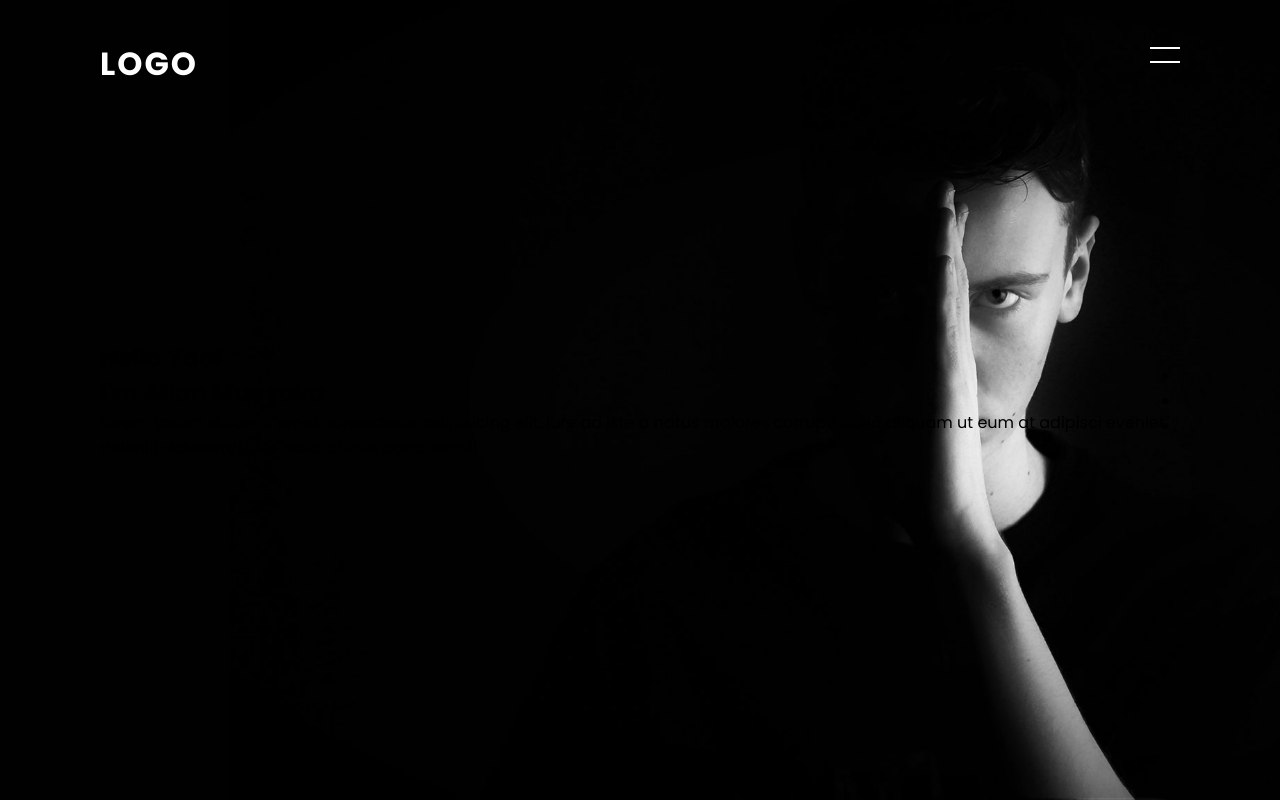
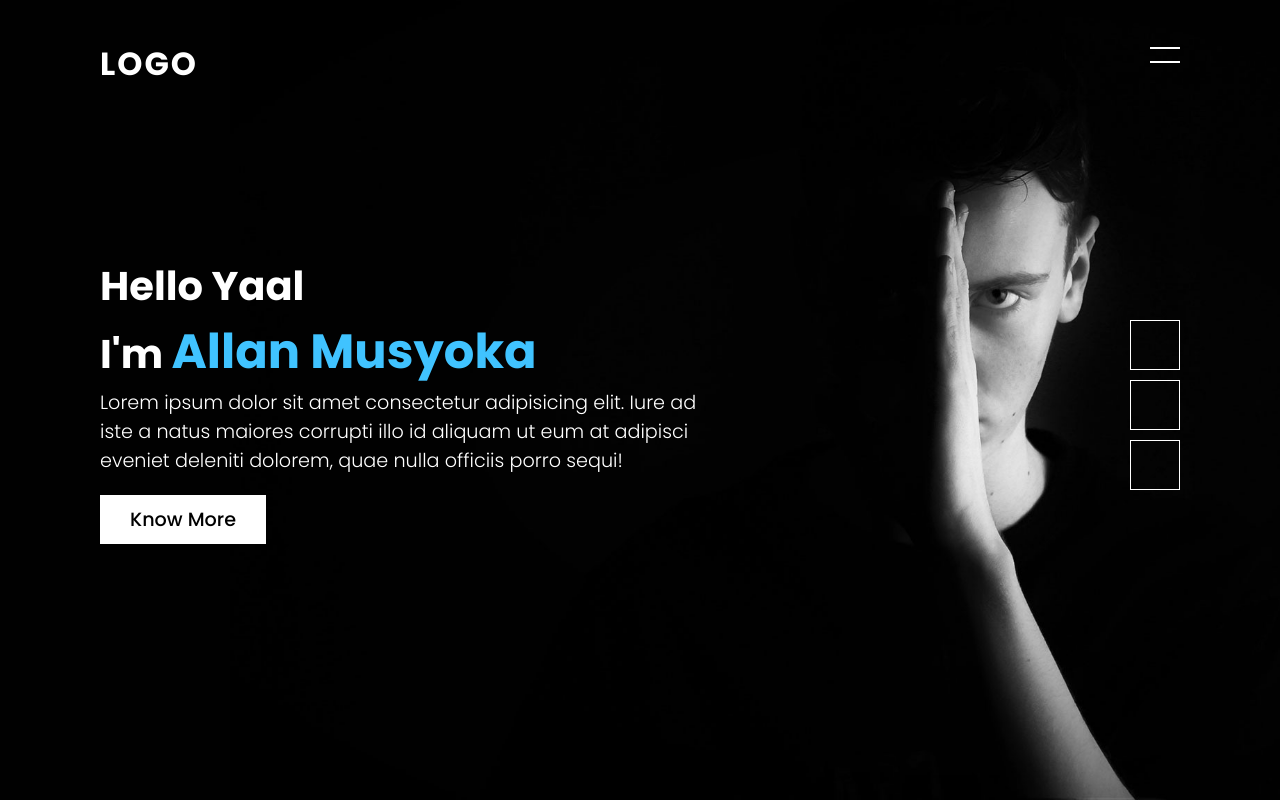
Before and after one commit to Musy0ka/Allan-s-Portfolio-Landing-Page, a plain HTML site: page index.html in a window 1280 px wide. Drawn offline with Linux system fonts and the light colour scheme.

Commit message:
changes in icons

```diff
--- a/index.html
+++ b/index.html
@@ -13,10 +13,10 @@
             <a href="#" class="logo">Logo</a>
             <div id="toggle" onclick="toggle()"></div>
         </header>
-        <div>
+        <div class="content">
             <h2>Hello Yaal <br> I'm <span>Allan Musyoka</span></h2>
             <p>Lorem ipsum dolor sit amet consectetur adipisicing elit. Iure ad iste a natus maiores corrupti illo id aliquam ut eum at adipisci eveniet deleniti dolorem, quae nulla officiis porro sequi!</p>
-            <a href="#"></a>
+            <a href="#">Know More</a>
         </div>
         <ul class="sci">
             <li><a href="#"><img src="" alt=""></a></li>
--- a/style.css
+++ b/style.css
@@ -119,3 +119,67 @@ header .logo{
     font-weight: 600;
     text-transform: uppercase;
 }
+
+.content{
+    max-width:600px;
+}
+
+.content h2{
+    color:#fff;
+    font-size: 2.5em;
+}
+
+.content h2 span{
+    color: #40c3ff;
+    font-size: 1.2em;
+}
+
+.content p{
+    font-size: 1.2em;
+    color: #fff;
+    font-weight: 300;
+}
+
+.content a{
+    position: relative;
+    display: inline-block;
+    margin-top: 20px;
+    background: #fff;
+    color: #000;
+    padding: 10px 30px;
+    text-decoration: none;
+    font-size: 1.2em;
+    font-weight: 500;
+}
+
+.sci{
+    position: absolute;
+    display: flex;
+    flex-direction: column;
+    right: 100px;
+}
+
+.sci li{
+    list-style: none;
+}
+
+.sci li a {
+    position: relative;
+    display: grid;
+    place-items: center;
+    width: 50px;
+    height: 50px;
+    text-decoration: none;
+    border: 1px solid #fff;
+    margin: 10px 0 0;
+}
+
+.sci li a:hover{
+    background: #fff;
+}
+
+.sci li a img{
+    max-width: 20px;
+    filter: invert(1);
+    mix-blend-mode: difference;
+}
```
